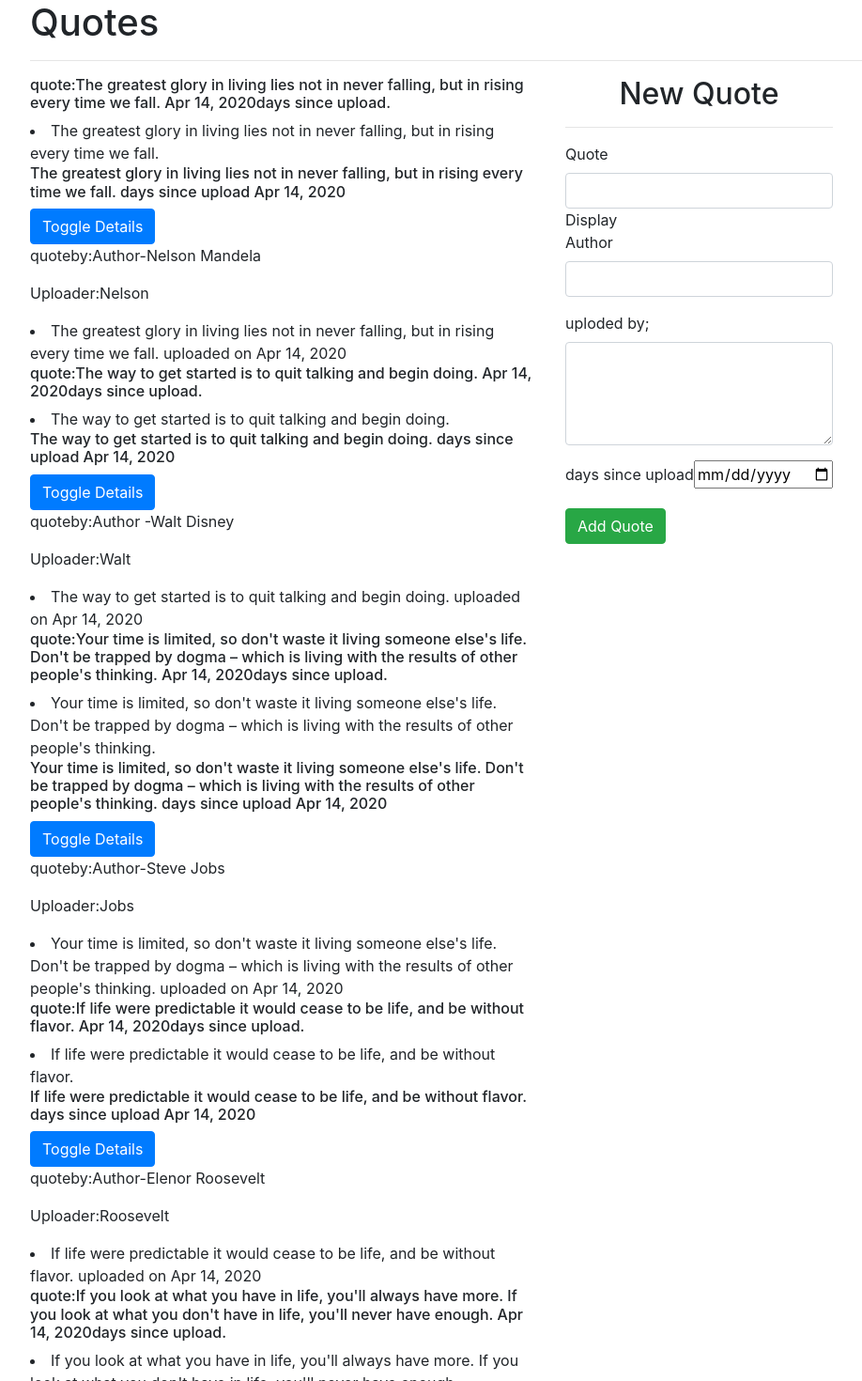
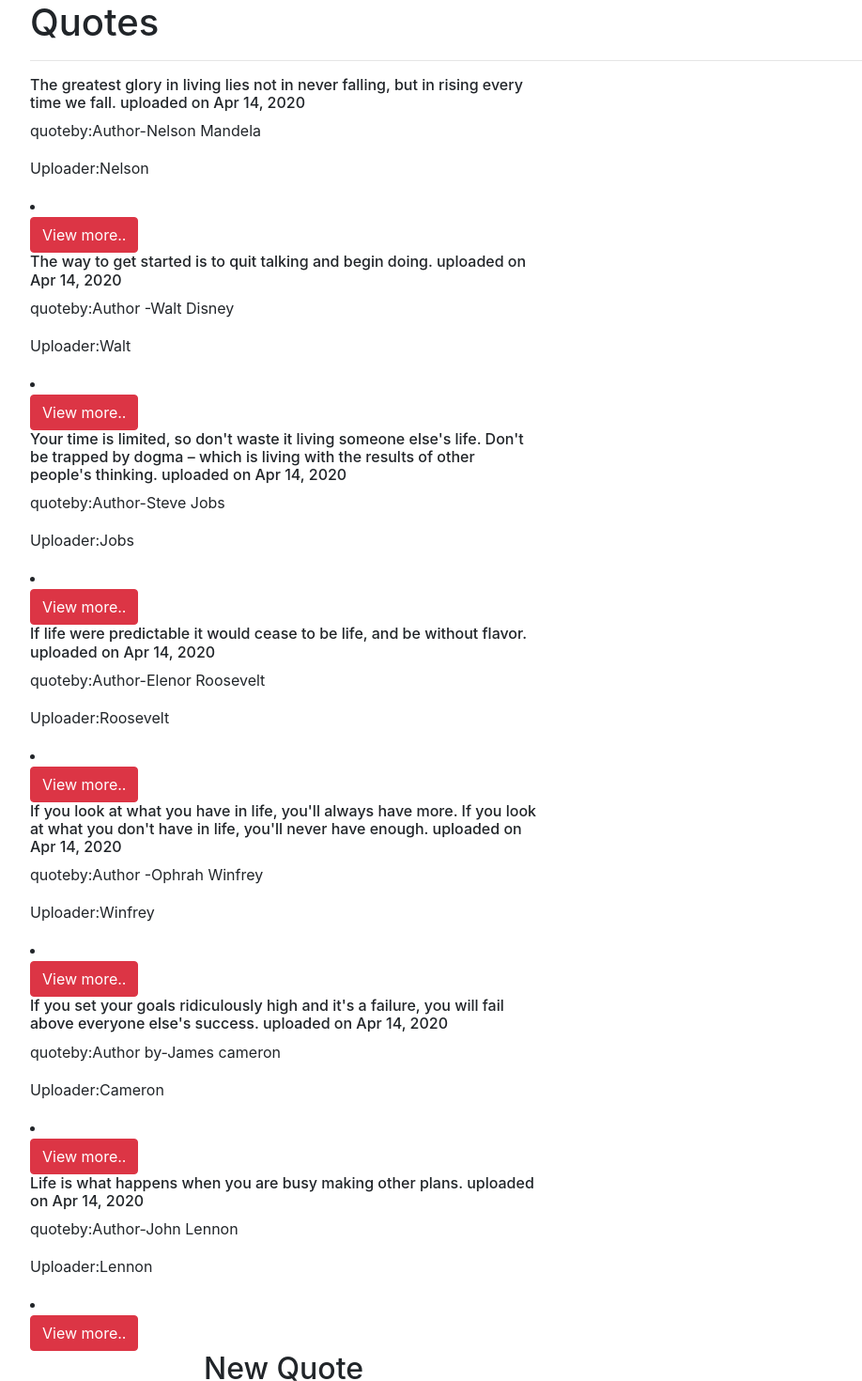
Before and after one commit to kelvinkyalo/Quotes, an Angular app: page / in a window 1280 px wide. Shown: the top 1470 px of the page at 94% size, without its empty margins (53-971 px from the left). Built offline with nearby package versions, Linux system fonts and the light colour scheme.

Commit message:
final commit

```diff
--- a/src/app/app.component.ts
+++ b/src/app/app.component.ts
@@ -8,13 +8,13 @@ import { Quote } from './quote';
 })
 export class AppComponent {
   quotes :Quote []= [
-  new Quote(1,"The greatest glory in living lies not in never falling, but in rising every time we fall.","Author-Nelson Mandela","Nelson", new Date(2020,3,14)),
-  new Quote(2,"The way to get started is to quit talking and begin doing.","Author -Walt Disney","Walt",new Date(2020,3,14)),
-  new Quote(3,"Your time is limited, so don't waste it living someone else's life. Don't be trapped by dogma – which is living with the results of other people's thinking.","Author-Steve Jobs","Jobs",new Date(2020,3,14)),
-  new Quote(4,"If life were predictable it would cease to be life, and be without flavor.","Author-Elenor Roosevelt","Roosevelt",new Date(2020,3,14)),
-  new Quote(5,"If you look at what you have in life, you'll always have more. If you look at what you don't have in life, you'll never have enough.","Author -Ophrah Winfrey","Winfrey",new Date(2020,3,14)),
-  new Quote(6,"If you set your goals ridiculously high and it's a failure, you will fail above everyone else's success.","Author by-James cameron","Cameron",new Date(2020,3,14)),
-  new Quote(7,"Life is what happens when you are busy making other plans.","Author-John Lennon", "Lennon",new Date(2020,3,14))
+  new Quote(1,"The greatest glory in living lies not in never falling, but in rising every time we fall.","Author-Nelson Mandela",0,0,"Nelson", new Date(2020,3,14)),
+  new Quote(2,"The way to get started is to quit talking and begin doing.","Author -Walt Disney",0,0,"Walt",new Date(2020,3,14)),
+  new Quote(3,"Your time is limited, so don't waste it living someone else's life. Don't be trapped by dogma – which is living with the results of other people's thinking.","Author-Steve Jobs",0,0,"Jobs",new Date(2020,3,14)),
+  new Quote(4,"If life were predictable it would cease to be life, and be without flavor.","Author-Elenor Roosevelt",0,0,"Roosevelt",new Date(2020,3,14)),
+  new Quote(5,"If you look at what you have in life, you'll always have more. If you look at what you don't have in life, you'll never have enough.","Author -Ophrah Winfrey",0,0,"Winfrey",new Date(2020,3,14)),
+  new Quote(6,"If you set your goals ridiculously high and it's a failure, you will fail above everyone else's success.","Author by-James cameron",0,0,"Cameron",new Date(2020,3,14)),
+  new Quote(7,"Life is what happens when you are busy making other plans.","Author-John Lennon",0,0, "Lennon",new Date(2020,3,14))
 ];
 
 }
--- a/src/app/app.module.ts
+++ b/src/app/app.module.ts
@@ -10,6 +10,7 @@ import { UploaderComponent } from './uploader/uploader.component';
 import { QuoteFormComponent } from "./quote-form/QuoteFormComponent";
 import { StrikethroughDirective } from './strikethrough.directive';
 import { DateCountPipe } from './date-count.pipe';
+import { HighlightDirective } from './highlight.directive';
 
 
 @NgModule({
@@ -21,6 +22,7 @@ import { DateCountPipe } from './date-count.pipe';
     QuoteFormComponent,
     StrikethroughDirective,
     DateCountPipe,
+    HighlightDirective,
 
   ],
   imports: [
--- /dev/null
+++ b/src/app/highlight.directive.ts
@@ -0,0 +1,10 @@
+import { Directive } from '@angular/core';
+
+@Directive({
+  selector: '[appHighlight]'
+})
+export class HighlightDirective {
+
+  constructor() { }
+
+}
--- a/src/app/quote-detail/quote-detail.component.ts
+++ b/src/app/quote-detail/quote-detail.component.ts
@@ -9,11 +9,18 @@ import { Quote } from '../quote';
 })
 export class QuoteDetailComponent implements OnInit {
   @Input() quote: Quote;
-  @Output() isDone = new EventEmitter<boolean>();
+  @Output() isComplete = new EventEmitter<boolean>();
 
   quoteDelete(complete:boolean){
-    this.isDone.emit(complete);
+    this.isComplete.emit(complete);
   }
+  upvote(){
+    this.quote.upvote = this.quote.upvote + 1;
+  }
+  downvote(){
+    this.quote.downvote = this.quote.downvote + 1;
+  }
+
   // quoteDelete(read:boolean){
   //   this.isDone.emit(read);
   // }
--- a/src/app/quote-form/QuoteFormComponent.ts
+++ b/src/app/quote-form/QuoteFormComponent.ts
@@ -6,7 +6,7 @@ import { Quote } from '../quote';
   styleUrls: ['./quote-form.component.css']
 })
 export class QuoteFormComponent implements OnInit {
-  newQuote = new Quote(0,'','','',new Date());
+  newQuote = new Quote(0,'','',0,0,'',new Date());
   @Output()
   addQuote = new EventEmitter<Quote>();
   submitQuote() {
--- a/src/app/quote-form/quote-form.component.html
+++ b/src/app/quote-form/quote-form.component.html
@@ -29,7 +29,7 @@
             </div>
 
             <div class="form-group">
-                <label for="complete">days since upload</label>
+                <label for="complete"> uploaded on;</label>
                 <input type='date' id="complete" [(ngModel)]="newQuote.completeDate" name="completeDate" #completeDate="ngModel" required>
                 <div [hidden]="completeDate.valid || completeDate.pristine">
                     <p>date is required</p>
--- a/src/app/quote.ts
+++ b/src/app/quote.ts
@@ -1,6 +1,6 @@
 export class Quote {
    showAuthor: boolean;
-    constructor(public id: number,public name: string,public quoteby: string,public uploadby:string,public completeDate: Date) {
+    constructor(public id: number,public name: string,public quoteby: string,public upvote: number,  public downvote: number ,public uploadby:string,public completeDate: Date) {
       this.showAuthor=false;
     }
   }
--- a/src/app/quote/quote.component.html
+++ b/src/app/quote/quote.component.html
@@ -4,32 +4,22 @@
     <div class="row">
         <div class="col-md-6">
             <div *ngFor='let quote of quotes;let i = index'>
-                <h6>quote:{{quote.name}} {{quote.completeDate|date}}days since upload.</h6>
 
-                <li appStrikethrough>{{quote.name}}</li>
-                <h6 id={{i}} appStrikethrough>{{quote.name}} days since upload {{quote.completeDate|date}}</h6>
-                <button (click)='toggleDetails(i)' class="btn btn-primary">Toggle Details</button>
+                <h6 id={{i}} appStrikethrough>{{quote.name}} uploaded on {{quote.completeDate|date}}</h6>
+
                 <p>quoteby:{{quote.quoteby}}</p>
                 <p>Uploader:{{quote.uploadby}}</p>
-                <li appStrikethrough>{{quote.name}} uploaded on {{quote.completeDate|date}}</li>
 
-                <app-quote-detail *ngIf='quote.showAuthor' [quote]='quote' (isComplete)='deleteQuote($event,i)'></app-quote-detail>
+
+                <li appHighlight *ngIf='highlighter(i) && quote.upvote > 0'></li>
+                <li *ngIf='!highlighter(i) ||  quote.upvote === 0'></li>
+                <button (click)='toggleDetails(i)' class="btn btn-danger">View more..</button>
+
+                <div *ngIf='quote.showAuthor'>
+                    <app-quote-detail [quote]='quote' (isComplete)='deleteQuote($event,i)'></app-quote-detail>
+                </div>
             </div>
+            <app-quote-form (addQuote)="addNewQuote($event)"></app-quote-form>
         </div>
-        <app-quote-form (addQuote)="addNewQuote($event)"></app-quote-form>
     </div>
-
 </div>
-<!-- <li appHighlight *ngIf='highlighter(i) && quote.upvote > 0'>{{quote.name}}</li>
-                <li *ngIf='!highlighter(i) ||  quote.upvote === 0'>{{quote.name}}</li>
-             -->
-
-<!-- <div>
-                <p>upvote:{{quote.upvote}}</p>
-                <button type="button" class="btn btn-outline-success" (click)="upvote()">upvote</button>
-             </div>
-             <div>
-
-                <p>downvote:{{quote.downvote}}</p>
-                <button type="button" class="btn btn-outline-success" (click)="downvote()">downvote</button>
-             </div> -->
--- a/src/app/quote/quote.component.ts
+++ b/src/app/quote/quote.component.ts
@@ -9,12 +9,13 @@ import { Quote } from '../quote';
 export class QuoteComponent implements OnInit {
 
   quotes: Quote[] = [
-      new Quote(1,"The greatest glory in living lies not in never falling, but in rising every time we fall.","Author-Nelson Mandela","Nelson", new Date(2020,3,14)),  new Quote(2,"The way to get started is to quit talking and begin doing.","Author -Walt Disney","Walt",new Date(2020,3,14)),
-      new Quote(3,"Your time is limited, so don't waste it living someone else's life. Don't be trapped by dogma – which is living with the results of other people's thinking.","Author-Steve Jobs","Jobs",new Date(2020,3,14)),
-      new Quote(4,"If life were predictable it would cease to be life, and be without flavor.","Author-Elenor Roosevelt","Roosevelt",new Date(2020,3,14)),
-      new Quote(5,"If you look at what you have in life, you'll always have more. If you look at what you don't have in life, you'll never have enough.","Author -Ophrah Winfrey","Winfrey",new Date(2020,3,14)),
-      new Quote(6,"If you set your goals ridiculously high and it's a failure, you will fail above everyone else's success.","Author by-James cameron","Cameron",new Date(2020,3,14)),
-      new Quote(7,"Life is what happens when you are busy making other plans.","Author-John Lennon", "Lennon",new Date(2020,3,14))
+      new Quote(1,"The greatest glory in living lies not in never falling, but in rising every time we fall.","Author-Nelson Mandela",0,0,"Nelson", new Date(2020,3,14)),
+      new Quote(2,"The way to get started is to quit talking and begin doing.","Author -Walt Disney",0,0,"Walt",new Date(2020,3,14)),
+      new Quote(3,"Your time is limited, so don't waste it living someone else's life. Don't be trapped by dogma – which is living with the results of other people's thinking.","Author-Steve Jobs",0,0,"Jobs",new Date(2020,3,14)),
+      new Quote(4,"If life were predictable it would cease to be life, and be without flavor.","Author-Elenor Roosevelt",0,0,"Roosevelt",new Date(2020,3,14)),
+      new Quote(5,"If you look at what you have in life, you'll always have more. If you look at what you don't have in life, you'll never have enough.","Author -Ophrah Winfrey",0,0,"Winfrey",new Date(2020,3,14)),
+      new Quote(6,"If you set your goals ridiculously high and it's a failure, you will fail above everyone else's success.","Author by-James cameron",0,0,"Cameron",new Date(2020,3,14)),
+      new Quote(7,"Life is what happens when you are busy making other plans.","Author-John Lennon",0,0, "Lennon",new Date(2020,3,14))
 
   // {id:1,name:"The greatest glory in living lies not in never falling, but in rising every time we fall.",quoteby: "Author-Nelson Mandela",uploadby: "Nelson",upvote:0,downvote:0,completeDate: new Date(2020,3,14)},
   // {id:2,name:"The way to get started is to quit talking and begin doing.",quoteby: "Author -Walt Disney",uploadby: "Walt",upvote:0,downvote:0,completeDate:new Date(2020,3,14)},
@@ -36,6 +37,17 @@ export class QuoteComponent implements OnInit {
   toggleDetails(index){
     this.quotes[index].showAuthor=!this.quotes[index].showAuthor;
   }
+  highlighter(index){
+    const check = this.quotes[index].upvote;
+    if(this.quotes.length > 0){
+      const votes =[];
+      this.quotes.forEach(quote=>votes.push(quote.upvote));
+      if(check ===Math.max(...votes)){
+        return true;
+      }
+    }
+  }
+
 //   highlighter(index){
 //   const check = this.quotes[index].upvote;
 //   if(this.quotes.length > 0){
@@ -47,8 +59,8 @@ export class QuoteComponent implements OnInit {
 //   }
 // }
 
-  deleteQuote(isDone, index) {
-    if (isDone) {
+  deleteQuote(isComplete, index) {
+    if (isComplete) {
       // this.quotes.splice(index, 1);
       let toDelete = confirm(`Are you sure you want to delete ${this.quotes[index].name}?`)
 
--- a/src/styles.css
+++ b/src/styles.css
@@ -1,3 +1,12 @@
-/* You can add global styles to this file, and also import other style files */
+            /* You can add global styles to this file, and also import other style files */
 
-@import "~bootstrap/dist/css/bootstrap.css"
+            @import "~bootstrap/dist/css/bootstrap.css";
+            .fa {
+                font-size: 50px;
+                cursor: pointer;
+                user-select: none;
+            }
+
+            .fa:hover {
+                color: darkblue;
+            }
```
Also changed, not shown: src/app/quote-detail/quote-detail.component.html (+16 -2 lines), 1 other file (tests, documents, lock files or other folders).
